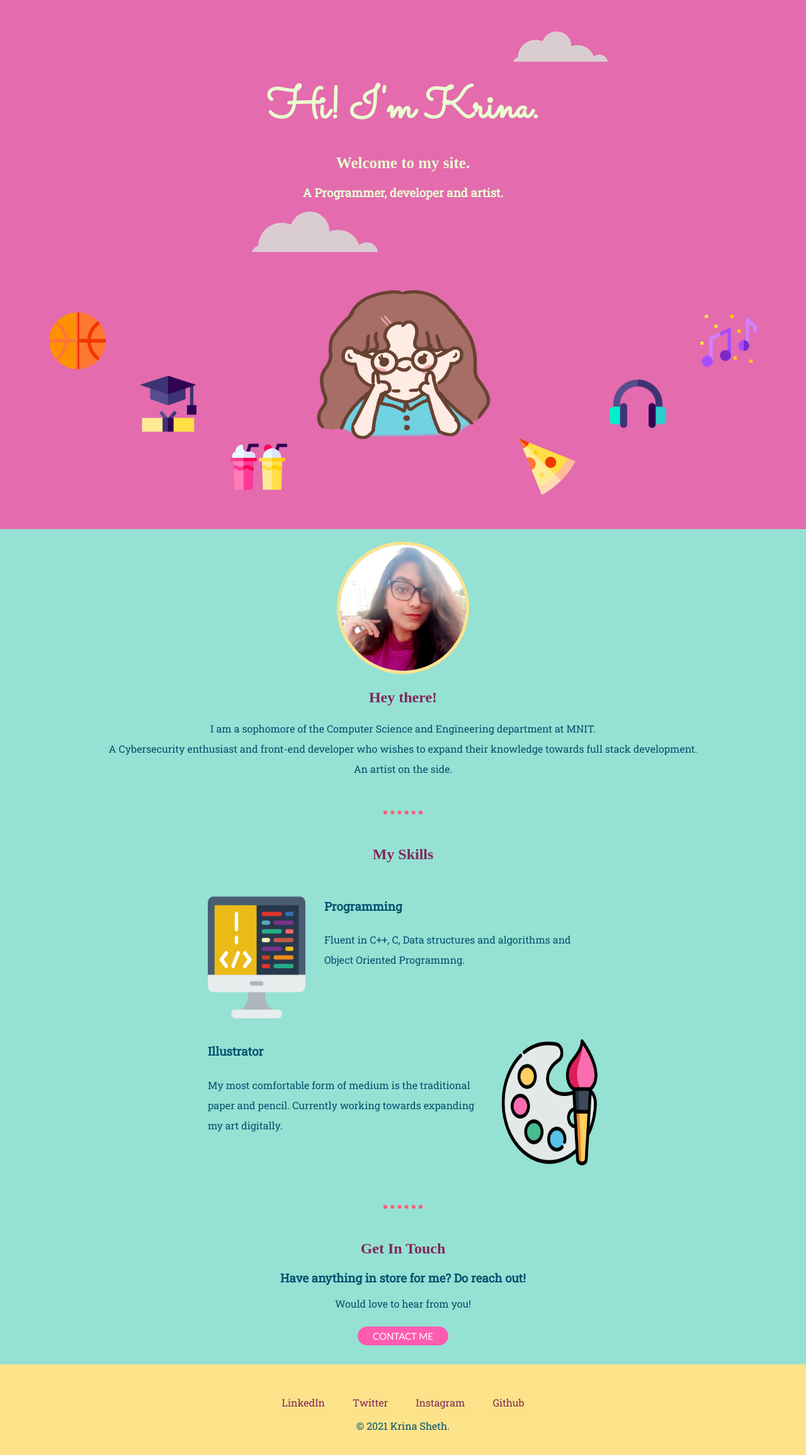
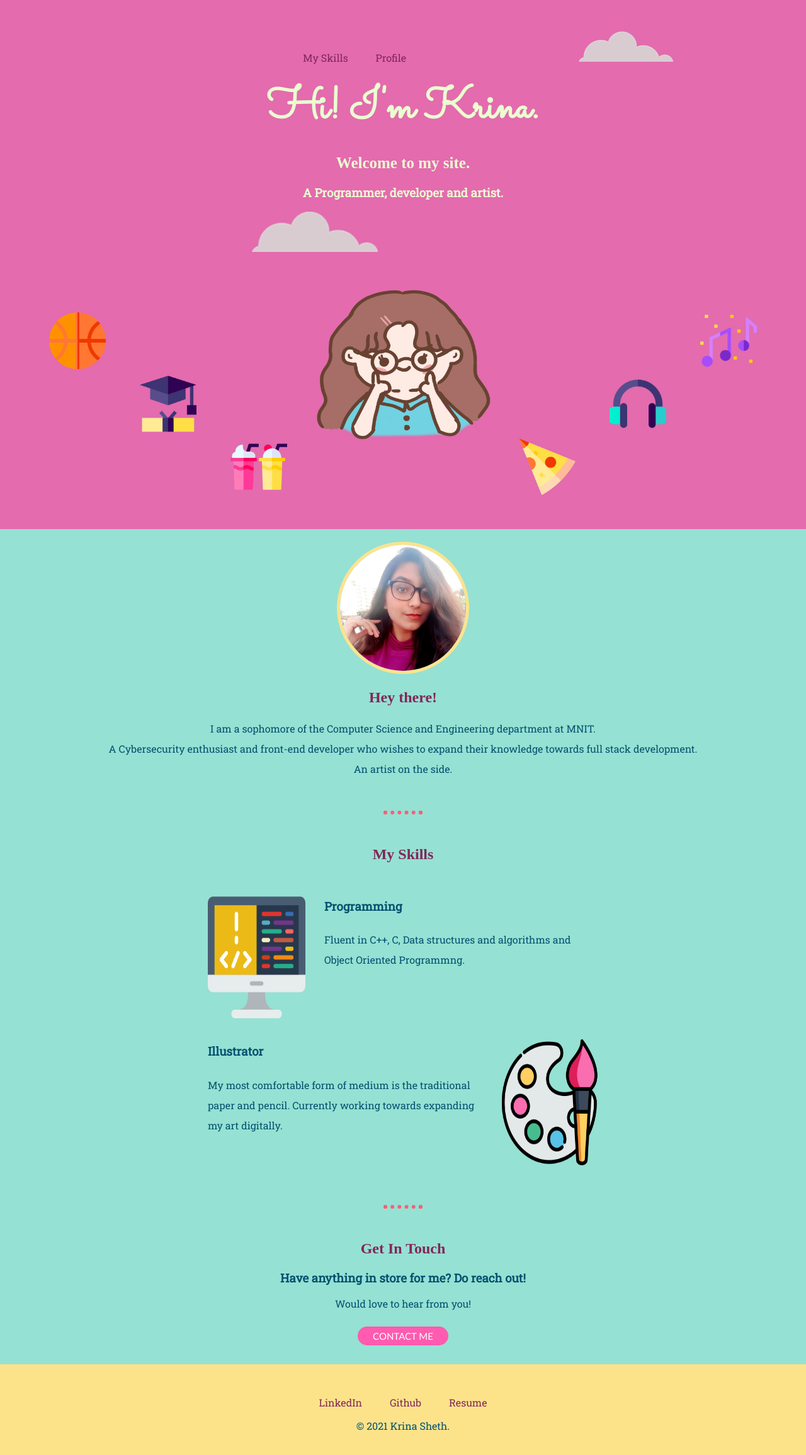
Before and after one commit to kiara0-0/krinasheth, a plain HTML site: page index.html in a window 1280 px wide. Shown: the whole page at 63% size. Drawn offline with Linux system fonts and the light colour scheme; a web font is replaced by a local one.

Commit message:
Update index.html

```diff
--- a/index.html
+++ b/index.html
@@ -16,8 +16,10 @@
   </head>
   <body>
 <div class="topcontainer">
+  <a class="headerlinks1" href="#skills">My Skills</a>
+  <a class="headerlinks2" href="#profile">Profile</a>
 <img class= "topcloud" src="images/cloud.png" alt="">
-  <h1>Hi! I'm Krina.</h1>
+  <h1 class tracking-in-expand>Hi! I'm Krina.</h1>
   <h2 class="welcome">Welcome to my site.</h2>
   <h3 class="intro">
     A Programmer, developer and artist.<br>
@@ -32,7 +34,7 @@
   <img class="music" src="images/music.png"height="90px" width="90px" alt="">
 </div>
 <div class="middlecontainer">
-  <div class="profile">
+  <div id="profile"class="profile">
     <img class="propic" src="images/circle-cropped.png" height="200px" width="200px" alt="">
     <h2><strong>Hey there!</strong></h2>
     <p class="introduction">I am a sophomore of the Computer Science and Engineering
@@ -42,7 +44,7 @@ stack development.<br> An artist on the side.
 </p>
   </div>
   <hr>
-  <div class="skills">
+  <div id="skills" class="skills">
     <h2><strong>My Skills</strong></h2>
     <div class="skill-row">
       <img class="coding" src="images/coding.png" height="200px" width="200px" alt="">
@@ -68,9 +70,8 @@ stack development.<br> An artist on the side.
 
 <div class="bottomcontainer">
   <a class="footer-link" href="https://www.linkedin.com/in/krina-sheth-b0a437206/">LinkedIn</a>
-  <a class="footer-link" href="https://twitter.com/krinasheth2">Twitter</a>
-  <a class="footer-link" href="https://www.instagram.com/kiara.0__0/">Instagram</a>
   <a class="footer-link" href="https://github.com/kiara0-0">Github</a>
+  <a class="footer-link" href="https://drive.google.com/file/d/1oyH23CPWFsR3Eziu7RCCckIAFnKuppWp/view?usp=sharing">Resume</a>
   <p>© 2021 Krina Sheth.</p>
 </div>
   </body>
```
